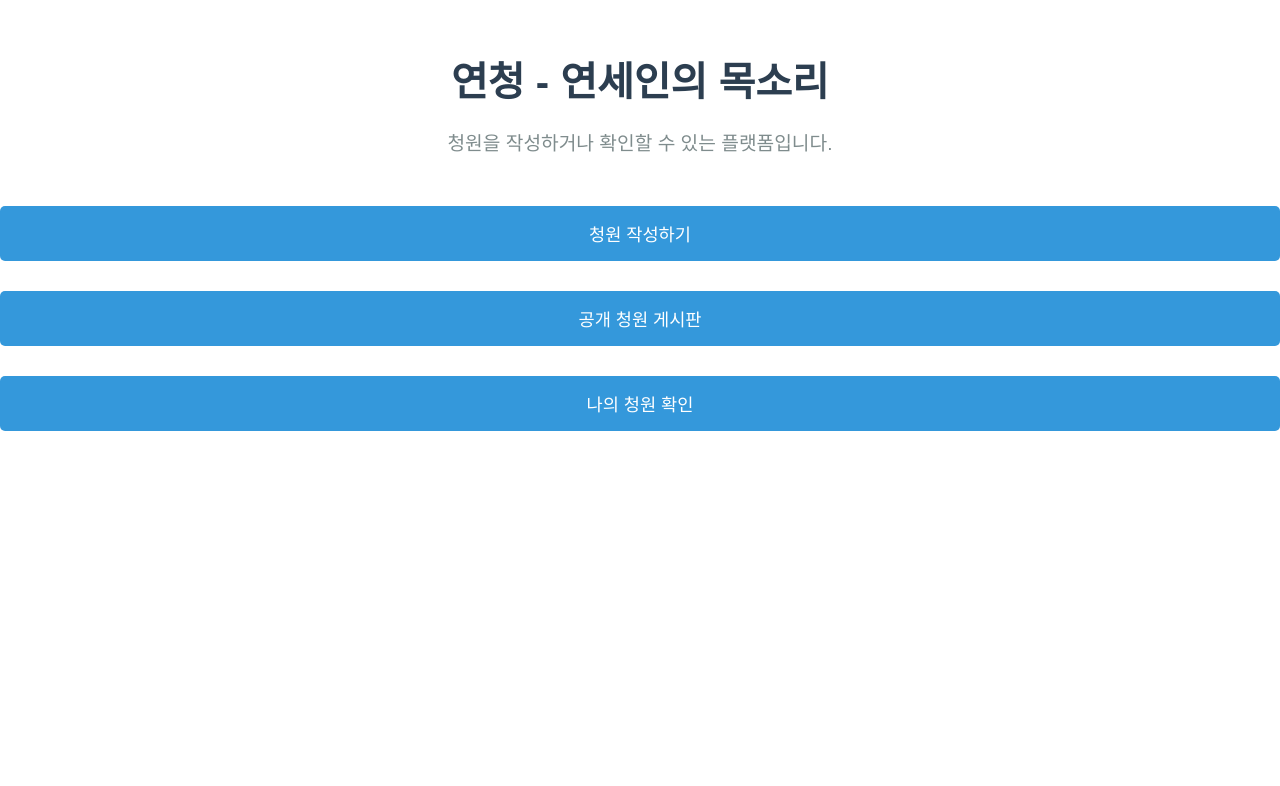
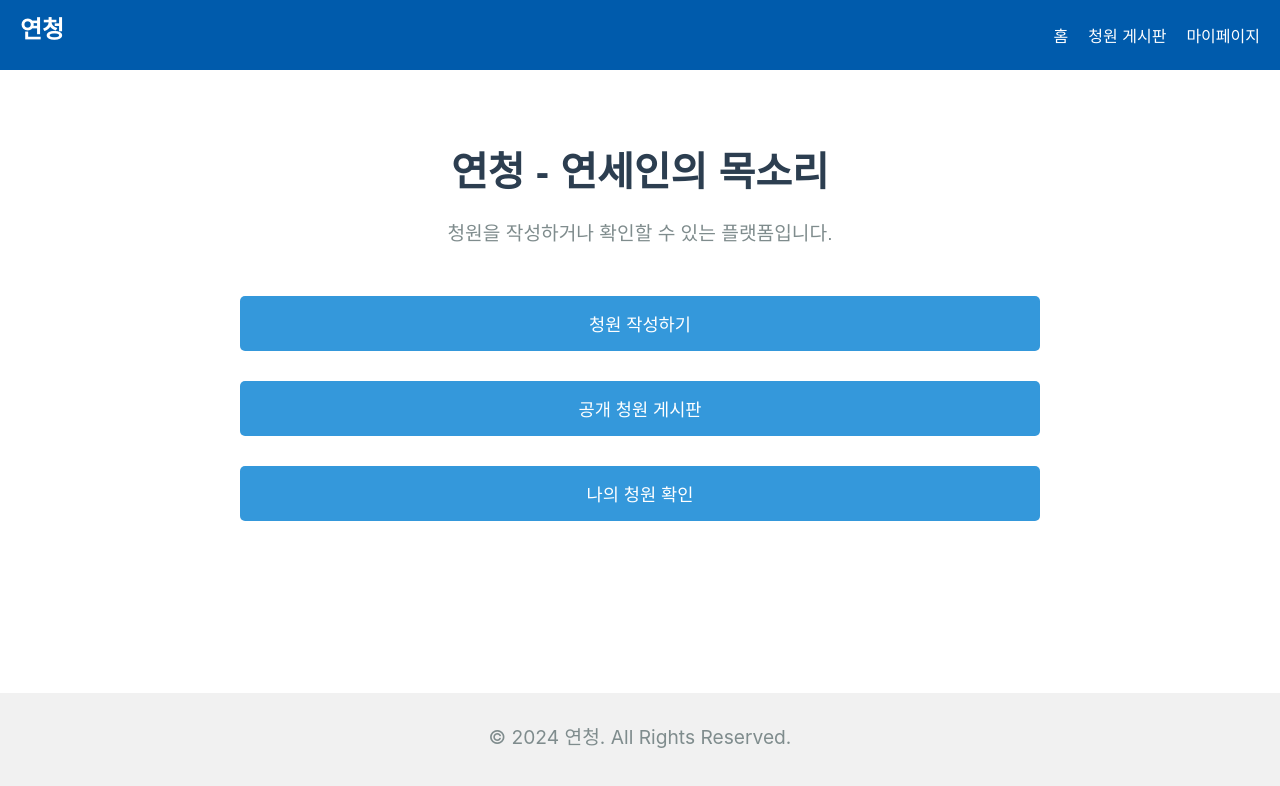
Before and after one commit to ETi0n/-, a React (Create React App) app in the folder frontend/yps/: page / in a window 1280 px wide. Shown: the top 786 px of the page. Built offline with nearby package versions, Linux system fonts and the light colour scheme.

Commit message:
Feat : Compotents 요소 추가

```diff
--- a/frontend/yps/src/App.css
+++ b/frontend/yps/src/App.css
@@ -1,6 +1,13 @@
 .App {
   text-align: center;
 }
+
+.page-wrapper {
+  max-width: 800px;
+  margin: 0 auto;
+  padding: 20px;
+}
+
 
 .App-logo {
   height: 40vmin;
--- a/frontend/yps/src/App.js
+++ b/frontend/yps/src/App.js
@@ -1,14 +1,22 @@
 import React from 'react';
 import { BrowserRouter as Router, Routes, Route } from 'react-router-dom';
+import Header from './components/Header';
+import Footer from './components/Footer';
+
 import MainPage from './pages/MainPage/MainPage';
 import PetitionForm from './pages/PetitionForm/PetitionForm';
 import PetitionDetail from './pages/PetitionDetail/PetitionDetail';
 import PetitionBoard from './pages/PetitionBoard/PetitionBoard';
 import MyPage from './pages/MyPage/MyPage';
 
+import './App.css';
+
 const App = () => {
   return (
     <Router>
+      <div>
+        <Header />
+        <div className="page-wrapper">
           <Routes>
             <Route path="/" element={<MainPage />} />
             <Route path="/petition-form" element={<PetitionForm />} />
@@ -16,6 +24,9 @@ const App = () => {
             <Route path="/petition-board" element={<PetitionBoard />} />
             <Route path="/my-page" element={<MyPage />} />
           </Routes>
+        </div>
+        <Footer />
+      </div>
     </Router>
   );
 };
--- /dev/null
+++ b/frontend/yps/src/components/Footer.css
@@ -0,0 +1,9 @@
+.footer {
+    text-align: center;
+    padding: 10px 0;
+    background-color: #f1f1f1;
+    color: #555;
+    position: fixed;
+    bottom: 0;
+    width: 100%;
+  }
--- a/frontend/yps/src/components/Footer.js
+++ b/frontend/yps/src/components/Footer.js
@@ -0,0 +1,12 @@
+import React from 'react';
+import './Footer.css';
+
+const Footer = () => {
+  return (
+    <footer className="footer">
+      <p>© 2024 연청. All Rights Reserved.</p>
+    </footer>
+  );
+};
+
+export default Footer;
--- /dev/null
+++ b/frontend/yps/src/components/Header.css
@@ -0,0 +1,23 @@
+.header {
+    display: flex;
+    justify-content: space-between;
+    align-items: center;
+    padding: 10px 20px;
+    background-color: #005bac;
+    color: white;
+  }
+
+  .logo span {
+    font-size: 24px;
+    font-weight: bold;
+  }
+
+  nav a {
+    margin-left: 20px;
+    color: white;
+    text-decoration: none;
+  }
+
+  nav a:hover {
+    text-decoration: underline;
+  }
--- a/frontend/yps/src/components/Header.js
+++ b/frontend/yps/src/components/Header.js
@@ -0,0 +1,19 @@
+import React from 'react';
+import './Header.css';
+
+const Header = () => {
+  return (
+    <header className="header">
+      <div className="logo">
+        <span>연청</span>
+      </div>
+      <nav>
+        <a href="/">홈</a>
+        <a href="/petition-board">청원 게시판</a>
+        <a href="/my-page">마이페이지</a>
+      </nav>
+    </header>
+  );
+};
+
+export default Header;
```
Also changed, not shown: frontend/yps/src/components/Button.css (added, +13 -0 lines), frontend/yps/src/components/Button.js (+12 -0 lines), frontend/yps/src/components/Input.css (added, +16 -0 lines), frontend/yps/src/components/Input.js (+13 -0 lines), frontend/yps/src/components/NavBar.css (added, +18 -0 lines), frontend/yps/src/components/NavBar.js (+17 -0 lines). Lines whose indentation alone changed are shown as unchanged.
